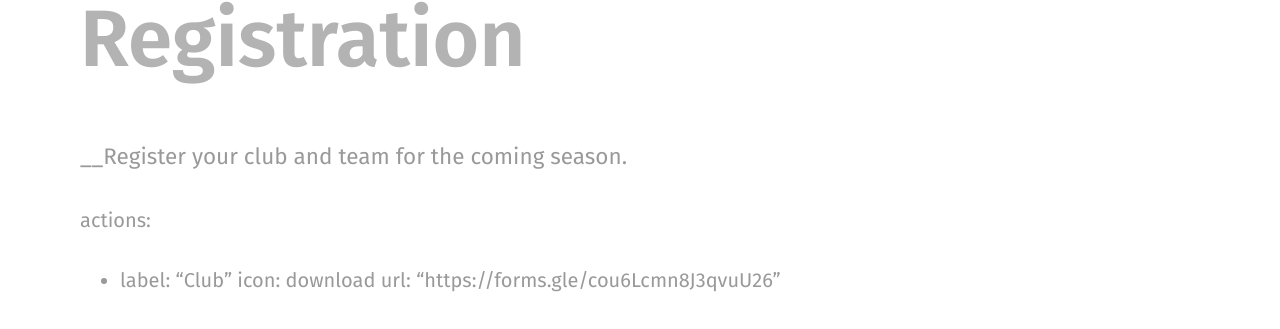
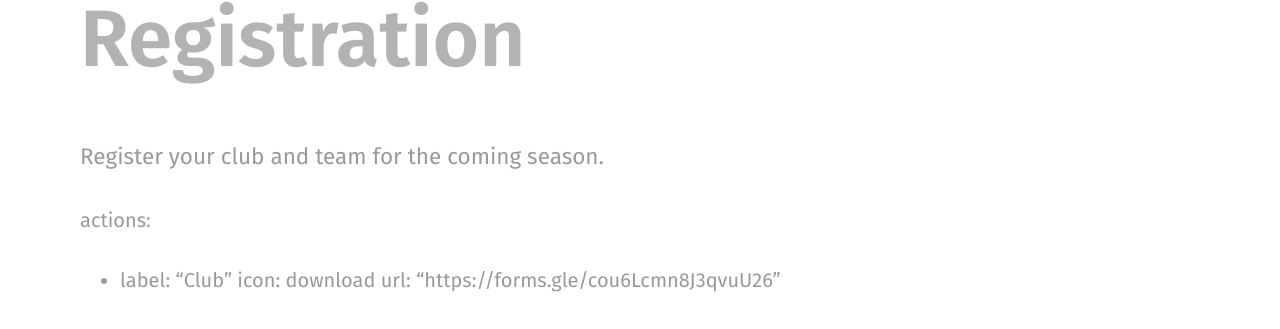
Before and after one commit to rotherleague/Rother, a Jekyll site: the page built from registration.md, in a window 1280 px wide. Shown: the part 184-513 px from the top of the page. Built offline with Jekyll 4.4.1, drawn with Linux system fonts in a browser that asks for light colours; nearby versions of some CDN libraries.

```diff
--- a/registration.md
+++ b/registration.md
@@ -3,7 +3,8 @@ title: "Registration"
 layout: page
 ---
 
-__Register your club and team for the coming season.
+Register your club and team for the coming season.
+
 
 actions:
   - label: "Club"
```
